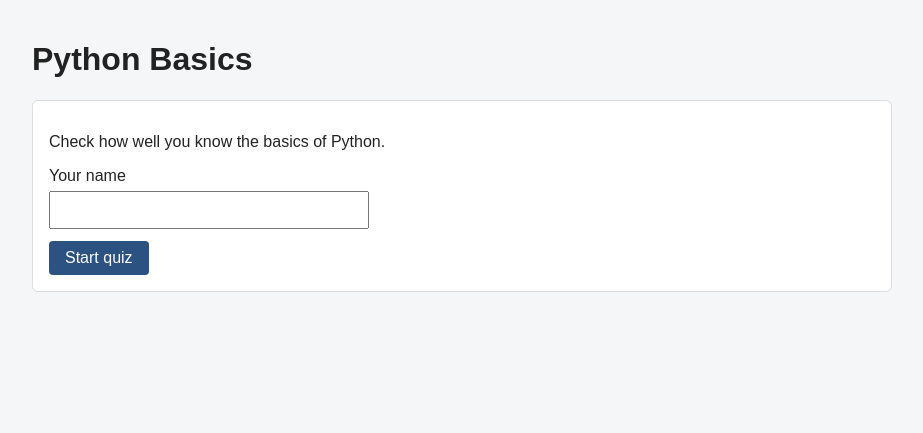
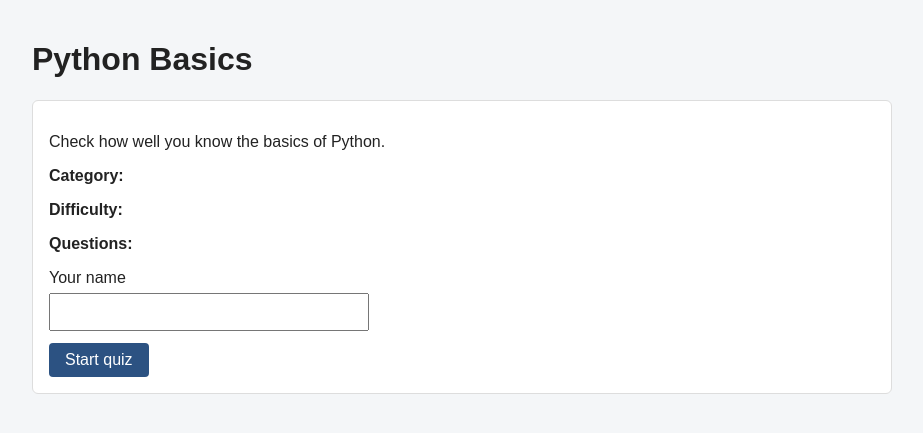
Before and after one commit to AaryanRS/QuizMaster, a Flask app: page /quiz/1 in a window 1280 px wide. Shown: the part 47-480 px from the top of the page, without its empty margins (178-1101 px from the left). Run offline with Flask 3, Linux system fonts and the light colour scheme; data comes from the database, SQL or seed files in the repository.

Commit message:
feat: add quiz details to start screen

```diff
--- a/app/templates/quiz.html
+++ b/app/templates/quiz.html
@@ -8,6 +8,11 @@
 
 <form id="start-form" class="card" hidden>
     <p id="quiz-description"></p>
+    <div class="quiz-details" aria-label="Quiz details">
+        <p><strong>Category:</strong> <span id="quiz-category"></span></p>
+        <p><strong>Difficulty:</strong> <span id="quiz-difficulty"></span></p>
+        <p><strong>Questions:</strong> <span id="quiz-question-count"></span></p>
+    </div>
     <label for="player-name">Your name</label>
     <input id="player-name" type="text" maxlength="50" required>
     <button type="submit">Start quiz</button>
```
